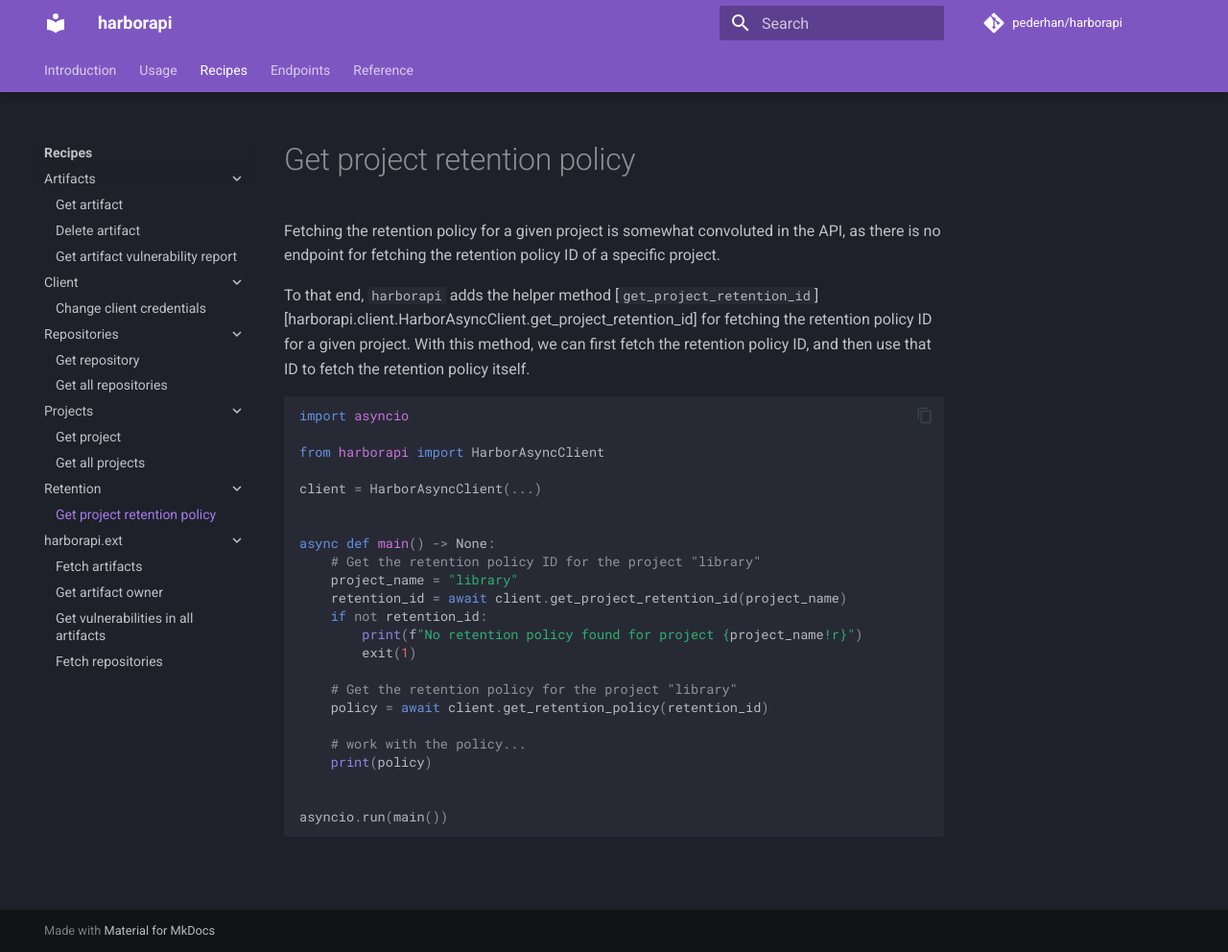
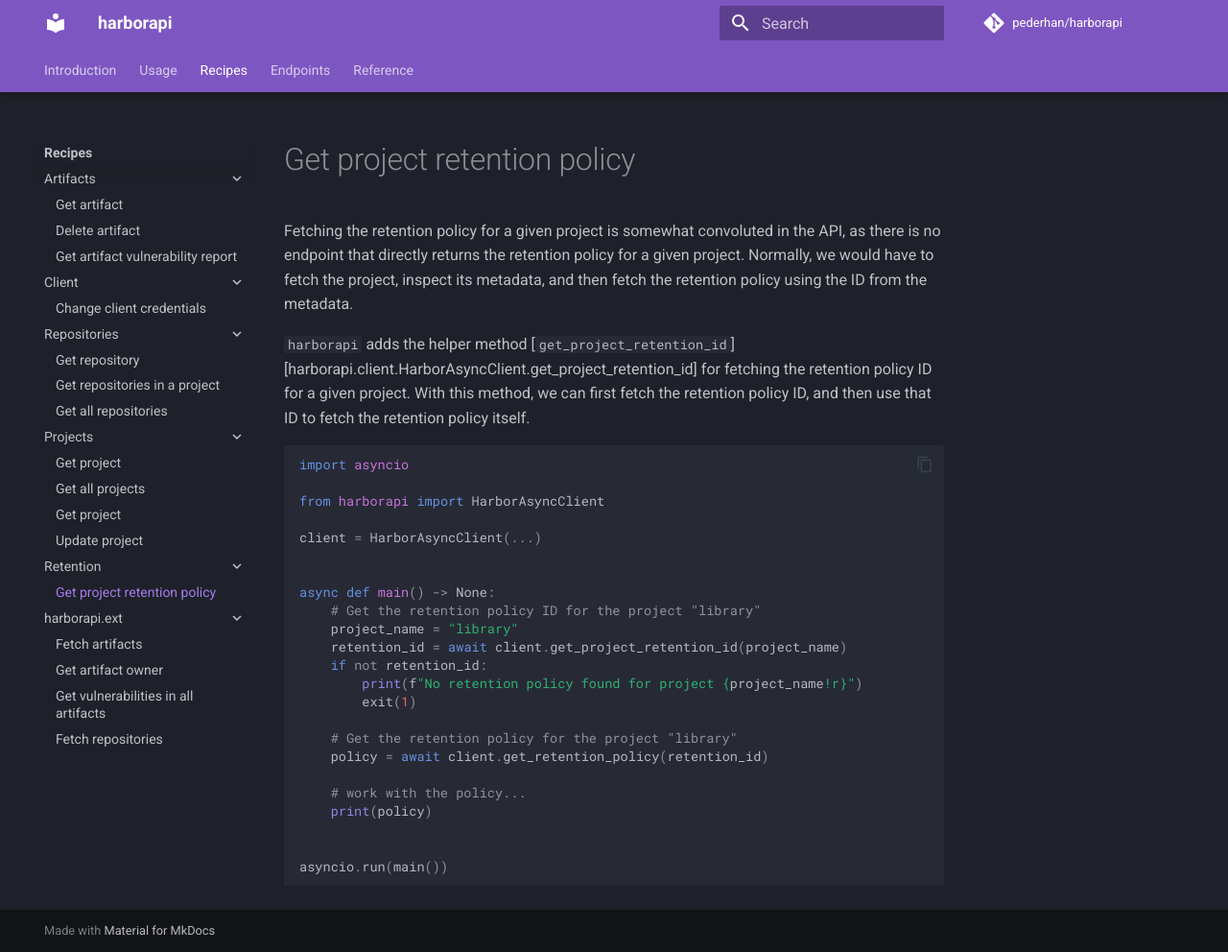
Before and after one commit to unioslo/harborapi, an MkDocs documentation site: the page built from docs/recipes/retention/get-retention.md, in a window 1280 px wide and 992 px high. Shown: the whole window at 96% size. Built offline with MkDocs 1.6.1 and Material for MkDocs 9.7.7, drawn with Linux system fonts in a browser that asks for light colours; comment, search, counter and statistics services are not loaded.

Commit message:
repos, projects

````diff
--- a/docs/recipes/retention/get-retention.md
+++ b/docs/recipes/retention/get-retention.md
@@ -1,8 +1,8 @@
 # Get project retention policy
 
-Fetching the retention policy for a given project is somewhat convoluted in the API, as there is no endpoint for fetching the retention policy ID of a specific project.
+Fetching the retention policy for a given project is somewhat convoluted in the API, as there is no endpoint that directly returns the retention policy for a given project. Normally, we would have to fetch the project, inspect its metadata, and then fetch the retention policy using the ID from the metadata.
 
-To that end, `harborapi` adds the helper method [`get_project_retention_id`][harborapi.client.HarborAsyncClient.get_project_retention_id] for fetching the retention policy ID for a given project. With this method, we can first fetch the retention policy ID, and then use that ID to fetch the retention policy itself.
+`harborapi` adds the helper method [`get_project_retention_id`][harborapi.client.HarborAsyncClient.get_project_retention_id] for fetching the retention policy ID for a given project. With this method, we can first fetch the retention policy ID, and then use that ID to fetch the retention policy itself.
 
 
 ```py
--- a/mkdocs.yml
+++ b/mkdocs.yml
@@ -77,10 +77,13 @@
           - recipes/client/reauth.md
       - "Repositories":
           - recipes/repos/get-repo.md
+          - recipes/repos/get-repos-project.md
           - recipes/repos/get-repos.md
       - "Projects":
           - recipes/projects/get-project.md
           - recipes/projects/get-projects.md
+          - recipes/projects/create-project.md
+          - recipes/projects/update-project.md
       - "Retention":
           - recipes/retention/get-retention.md
       - "harborapi.ext":
````
Also changed, not shown: docs/recipes/ext/conc-repo.md (+1 -1 lines), docs/recipes/projects/create-project.md (added, +32 -0 lines), docs/recipes/projects/update-project.md (added, +28 -0 lines), docs/recipes/repos/get-repos-project.md (added, +22 -0 lines).
